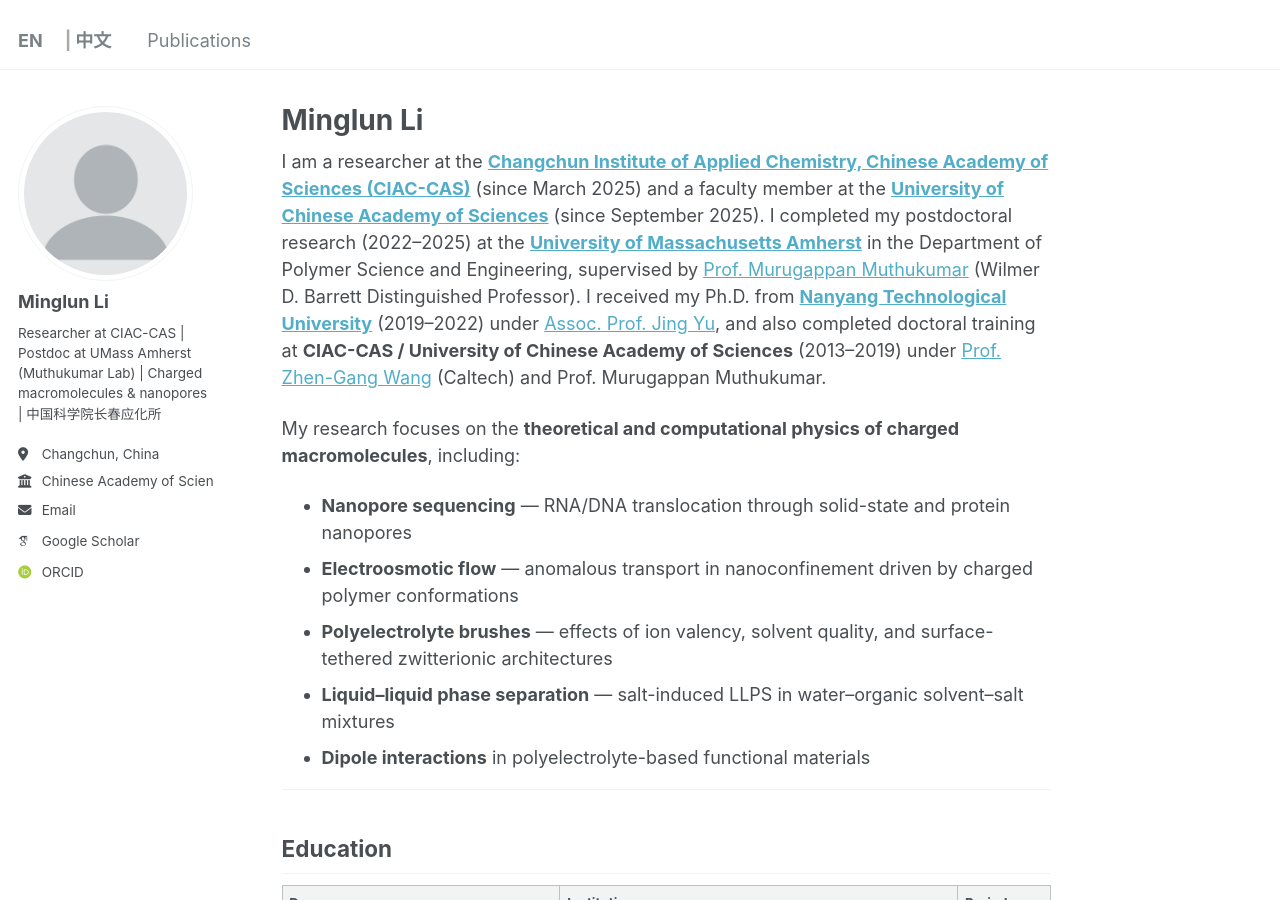
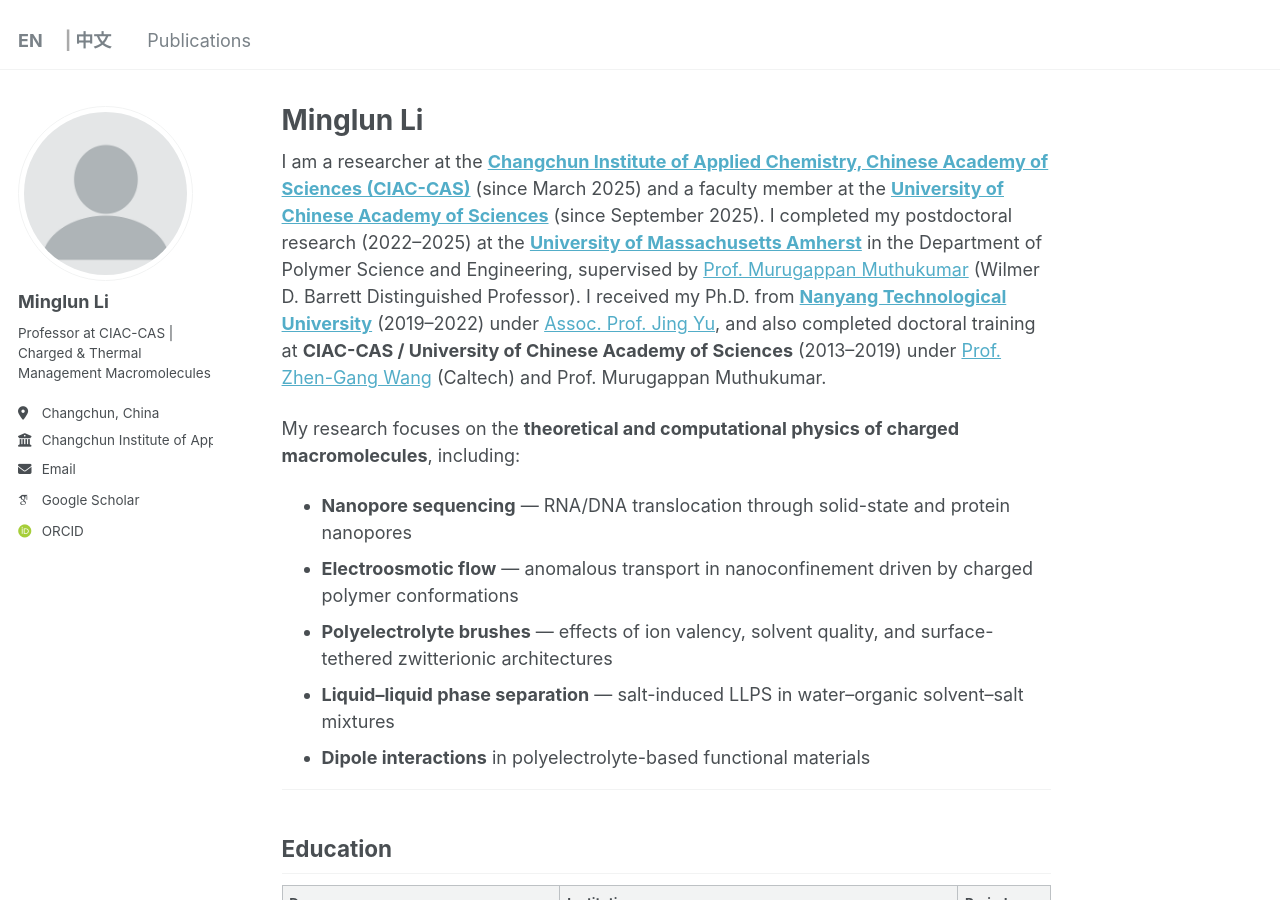
Before and after one commit to LiChargedMacromolecules/lichargedmacromolecules.github.io, a Jekyll site: the page built from _pages/about.md, in a window 1280 px wide and 900 px high. Built offline with Jekyll 4.4.1, drawn with Linux system fonts in a browser that asks for light colours; some web fonts are replaced.

Commit message:
CN sidebar: switch location and employer to Chinese on /cn/ pages

```diff
--- a/_config.yml
+++ b/_config.yml
@@ -25,10 +25,12 @@ author:
   name             : "Minglun Li"
   name_cn          : "李明伦"
   pronouns         : # example: "she/her"
-  bio              : "Researcher at CIAC-CAS | Postdoc at UMass Amherst (Muthukumar Lab) | Charged macromolecules & nanopores | 中国科学院长春应化所"
-  bio_cn           : "中国科学院长春应用化学研究所研究员 | 麻省大学阿默斯特分校博士后（Muthukumar课题组）| 带电高分子与纳米孔"
+  bio              : "Professor at CIAC-CAS | Charged & Thermal Management Macromolecules "
+  bio_cn           : "研究员 | 带电高分子与高分子热管理材料"
   location         : "Changchun, China"
-  employer         : "Chinese Academy of Sciences"
+  location_cn      : "吉林省长春市"
+  employer         : "Changchun Institute of Applied Chemistry, Chinese Academy of Sciences"
+  employer_cn      : "中国科学院长春应用化学研究所"
   uri              : # URL
   email            : "mlli@ciac.ac.cn"
 
--- a/_includes/author-profile.html
+++ b/_includes/author-profile.html
@@ -35,10 +35,10 @@
     <ul class="author__urls social-icons">
       <!-- Font Awesome icons / Biographic information  -->
       {% if author.location %}
-        <li class="author__desktop"><i class="fa-solid fa-location-dot icon-pad-right" aria-hidden="true"></i>{{ author.location }}</li>
+        <li class="author__desktop"><i class="fa-solid fa-location-dot icon-pad-right" aria-hidden="true"></i>{% if is_cn %}{{ author.location_cn | default: author.location }}{% else %}{{ author.location }}{% endif %}</li>
       {% endif %}
       {% if author.employer %}
-        <li class="author__desktop"><i class="fas fa-fw fa-building-columns icon-pad-right" aria-hidden="true"></i>{{ author.employer }}</li>
+        <li class="author__desktop"><i class="fas fa-fw fa-building-columns icon-pad-right" aria-hidden="true"></i>{% if is_cn %}{{ author.employer_cn | default: author.employer }}{% else %}{{ author.employer }}{% endif %}</li>
       {% endif %}
       {% if author.uri %}
         <li><a href="{{ author.uri }}"><i class="fas fa-fw fa-link icon-pad-right" aria-hidden="true"></i>{{ site.data.ui-text[site.locale].website_label | default: "Website" }}</a></li>
```
